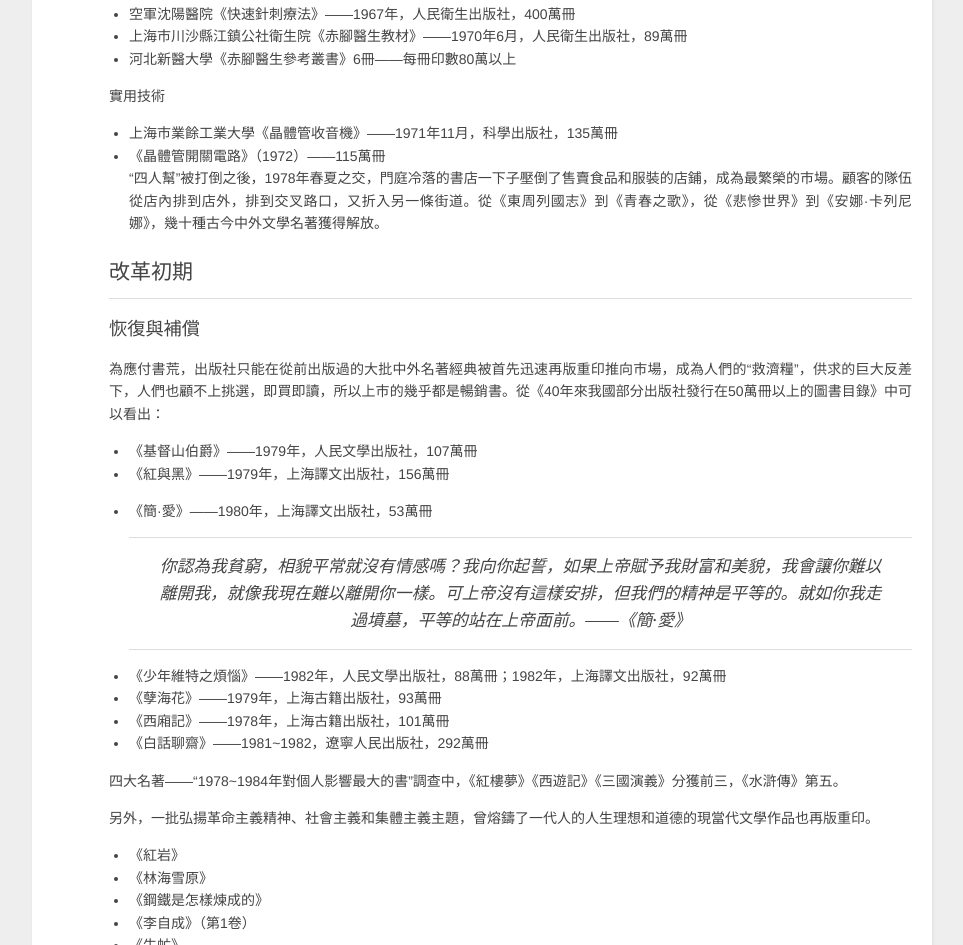
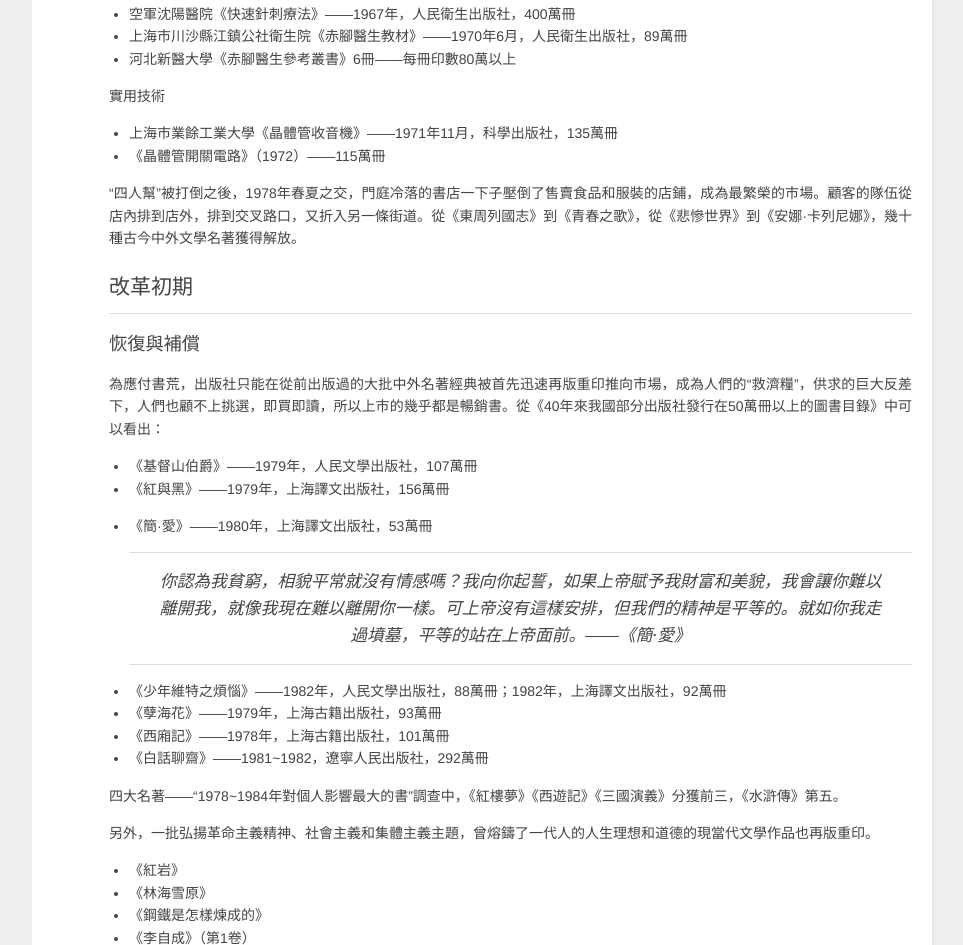
Before and after one commit to npuwb/npuwb.github.com, a plain HTML site: page 2013/08/04/bestsellers_of_last_century_in_china/index.html in a window 1280 px wide. Shown: the part 8684-9629 px from the top of the page, without its empty margins (8-971 px from the left). Drawn offline with nearby package versions, Linux system fonts and the light colour scheme; some packages are replaced by stand-ins of ours.

Commit message:
Site updated: 2014-04-15 18:42:42

```diff
--- a/2013/08/04/bestsellers_of_last_century_in_china/index.html
+++ b/2013/08/04/bestsellers_of_last_century_in_china/index.html
@@ -464,8 +464,9 @@
 <p>實用技術</p>
 <ul>
 <li>上海市業餘工業大學《晶體管收音機》——1971年11月，科學出版社，135萬冊</li>
-<li>《晶體管開關電路》（1972）——115萬冊<br>“四人幫”被打倒之後，1978年春夏之交，門庭冷落的書店一下子壓倒了售賣食品和服裝的店鋪，成為最繁榮的市場。顧客的隊伍從店內排到店外，排到交叉路口，又折入另一條街道。從《東周列國志》到《青春之歌》，從《悲慘世界》到《安娜·卡列尼娜》，幾十種古今中外文學名著獲得解放。</li>
+<li>《晶體管開關電路》（1972）——115萬冊</li>
 </ul>
+<p>“四人幫”被打倒之後，1978年春夏之交，門庭冷落的書店一下子壓倒了售賣食品和服裝的店鋪，成為最繁榮的市場。顧客的隊伍從店內排到店外，排到交叉路口，又折入另一條街道。從《東周列國志》到《青春之歌》，從《悲慘世界》到《安娜·卡列尼娜》，幾十種古今中外文學名著獲得解放。</p>
 <h2 id="改革初期">改革初期</h2>
 <h3 id="恢復與補償">恢復與補償</h3>
 <p>為應付書荒，出版社只能在從前出版過的大批中外名著經典被首先迅速再版重印推向市場，成為人們的“救濟糧”，供求的巨大反差下，人們也顧不上挑選，即買即讀，所以上市的幾乎都是暢銷書。從《40年來我國部分出版社發行在50萬冊以上的圖書目錄》中可以看出：</p>
```
